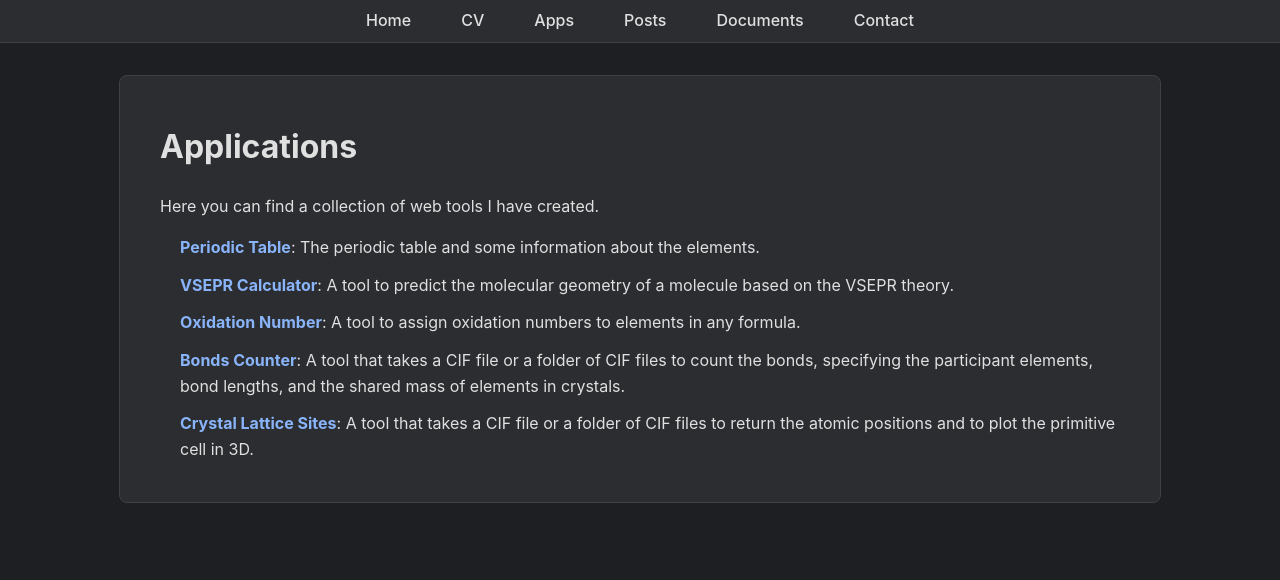
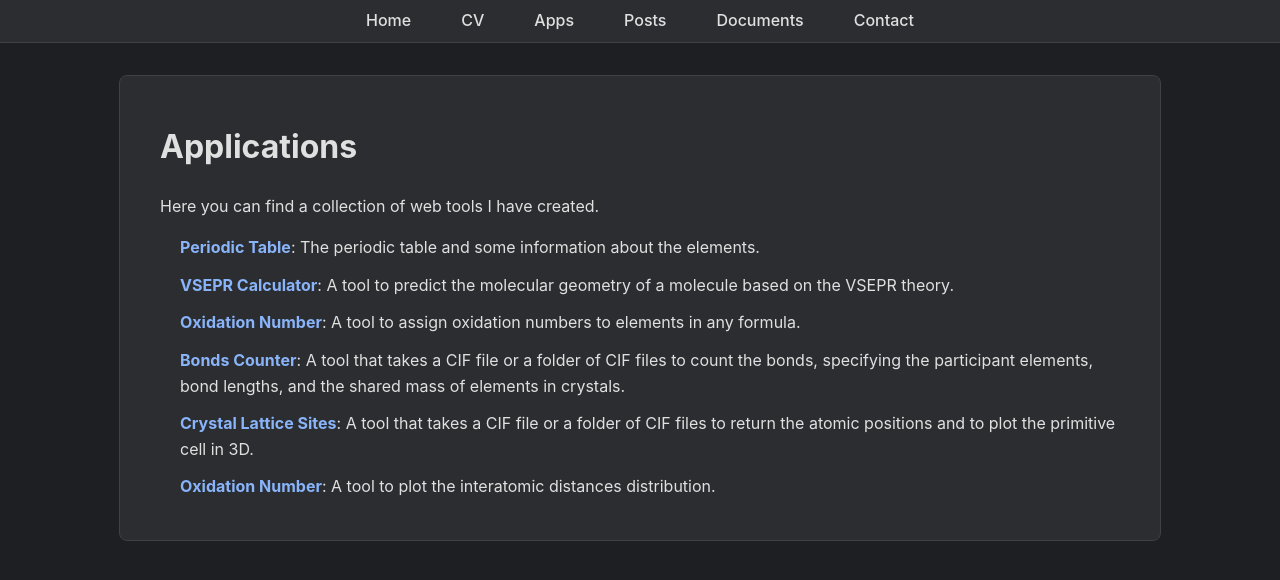
Before and after one commit to MuathHamidi/muath.hamidi, a Jekyll site: the page built from apps.md, in a window 1280 px wide. Shown: the top 580 px of the page. Built offline with Jekyll 4.4.1, drawn with Linux system fonts in a browser that asks for light colours.

Commit message:
Update apps.md

```diff
--- a/apps.md
+++ b/apps.md
@@ -11,3 +11,4 @@ Here you can find a collection of web tools I have created.
 - **[Oxidation Number](./apps/oxidation_number.html)**: A tool to assign oxidation numbers to elements in any formula.
 - **[Bonds Counter](./apps/bonds_counter.html)**: A tool that takes a CIF file or a folder of CIF files to count the bonds, specifying the participant elements, bond lengths, and the shared mass of elements in crystals.
 - **[Crystal Lattice Sites](./apps/crystal_lattice_sites.html)**: A tool that takes a CIF file or a folder of CIF files to return the atomic positions and to plot the primitive cell in 3D.
+- **[Oxidation Number](./apps/interatomic_distances.html)**: A tool to plot the interatomic distances distribution.
```
